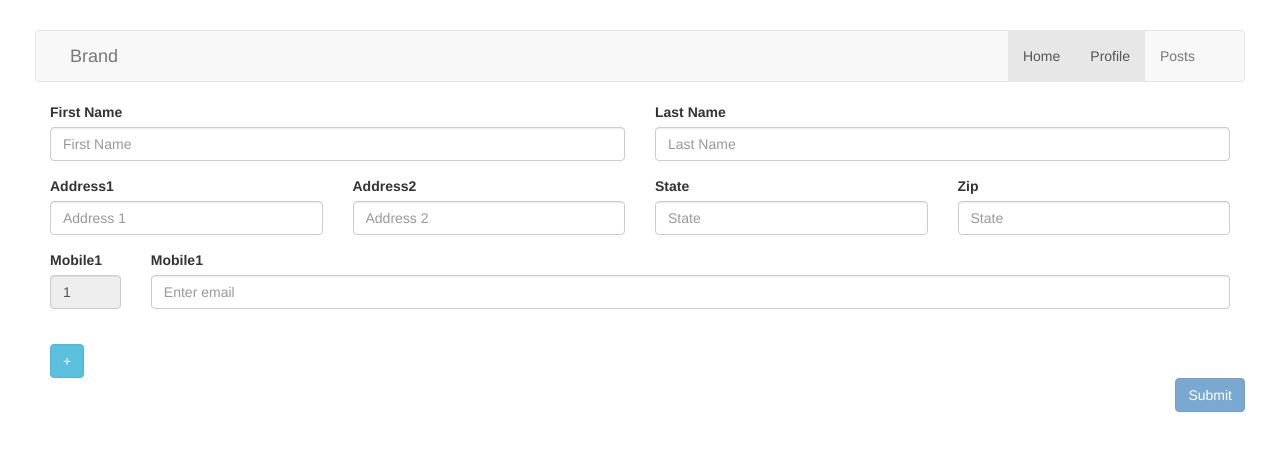
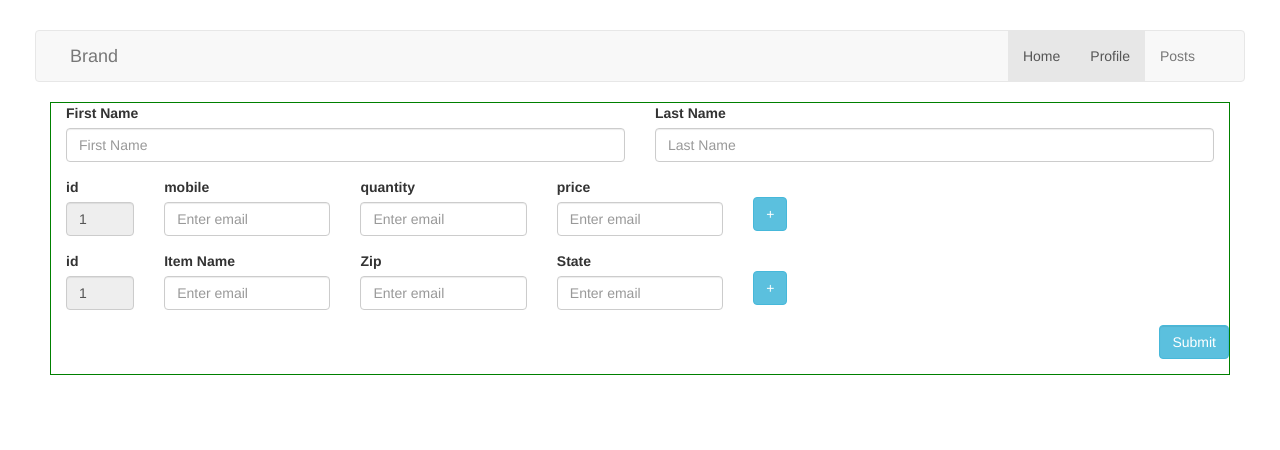
Before and after one commit to parvezmiazy/ng-practice, an Angular app: page /profile in a window 1280 px wide. Shown: the top 450 px of the page. Built offline with nearby package versions, Linux system fonts and the light colour scheme.

Commit message:
Dynamic form added

```diff
--- a/src/app/profile/profile.component.css
+++ b/src/app/profile/profile.component.css
@@ -0,0 +1,19 @@
+body {
+    margin: 0;
+    padding: 0;
+    background-color: #17a2b8;
+    height: 100vh;
+  }
+  #login .container #login-row #login-column #login-box {
+    margin-top: 120px;
+    max-width: 600px;
+    height: 320px;
+    border: 1px solid #9C9C9C;
+    background-color: #EAEAEA;
+  }
+  #login .container #login-row #login-column #login-box #login-form {
+    padding: 20px;
+  }
+  #login .container #login-row #login-column #login-box #login-form #register-link {
+    margin-top: -85px;
+  }
--- a/src/app/profile/profile.component.html
+++ b/src/app/profile/profile.component.html
@@ -1,6 +1,9 @@
-<form [formGroup]="userProfileForm" (ngSubmit)="onSubmit()">
+<div class="container-fluid ">
+<div class="row justify-content-center">
+<div class="col-md-12">
+    <form [formGroup]="userProfileForm" (ngSubmit)="onSubmit()" style="border:1px solid green;">
         <div class="row">
-     <div class="col-lg-12">
+            <div class="col-md-12">
             <div class="col-lg-6">
                 <div class="form-group">
                     <label for="exampleInputEmail1">First Name</label>
@@ -15,7 +18,7 @@
             </div>
         </div>
      </div>
-    <div class="row" formGroupName="address">
+        <!-- <div class="row" formGroupName="address">
 
     <div class="col-md-12">
         <div class="col-lg-3">
@@ -47,32 +50,104 @@
         </div>
     </div>
 
-    </div>
-       <div class="row" formArrayName="mobiles">
-  <div class="col-lg-12">
-    <div *ngFor="let mob of mobiles.controls; let i=index">
+        </div> -->
+
+    <div class="row" formArrayName="quantities">
+        <div  *ngFor="let quantity of userProfileForm.controls.quantities.controls; let i=index" [formGroupName]="i">
+<div class="col-md-12">
+
     <div class="col-lg-1">
         <div class="form-group">
-                <label for="exampleInputEmail1">Mobile1</label>
+            <label for="exampleInputEmail1">id</label>
             <input type="text" value="{{ i+1}}" readonly class="form-control" id="exampleInputEmail1">
             </div>
     </div>
-      <div class="col-lg-11">
+    <div class="col-lg-2">
         <div class="form-group">
-              <label for="exampleInputEmail1">Mobile1</label>
-              <input type="number" [formControlName]="i" class="form-control" id="exampleInputEmail1" aria-describedby="emailHelp" placeholder="Enter email">
+            <label for="exampleInputEmail1">mobile</label>
+            <input type="number" formControlName="mobile" class="form-control" id="exampleInputEmail1" aria-describedby="emailHelp" placeholder="Enter email">
           </div>
+    </div>
+  <div class="col-lg-2">
+    <div class="form-group">
+        <label for="exampleInputEmail1">quantity</label>
+        <input type="number" formControlName="qty" class="form-control" id="exampleInputEmail1" aria-describedby="emailHelp" placeholder="Enter email">
+      </div>
+</div>
+
+  <div class="col-lg-2">
+    <div class="form-group">
+        <label for="exampleInputEmail1">price</label>
+        <input type="number" formControlName="price" class="form-control" id="exampleInputEmail1" aria-describedby="emailHelp" placeholder="Enter email">
       </div>
 </div>
 <div class="col-lg-2">
     <br/>
-          <button type="button" class="btn btn-info m-4" (click)="AddMore()">+</button>
+    <label></label>
+    <button type="button" *ngIf="userProfileForm.controls.quantities.controls.length > 1" (click)="removeQuantity(i)" class="btn btn-danger">
+        X
+        </button>
+        <button type="button" class="btn btn-info" (click)="AddQuantity()">+</button>
+ </div>
+
+
+</div>
+</div>
+    </div>
+    <div class="row" formArrayName="interests">
+        <div  *ngFor="let interest of userProfileForm.controls.interests.controls; let i=index" [formGroupName]="i">
+<div class="col-md-12">
+
+    <div class="col-lg-1">
+        <div class="form-group">
+            <label for="exampleInputEmail1">id</label>
+            <input type="text" value="{{ i+1}}" readonly class="form-control" id="exampleInputEmail1">
+            </div>
+    </div>
+    <div class="col-lg-2">
+        <div class="form-group">
+            <label for="exampleInputEmail1">Item Name</label>
+            <input type="text" formControlName="itemname" class="form-control" id="exampleInputEmail1" aria-describedby="emailHelp" placeholder="Enter email">
+          </div>
+    </div>
+  <div class="col-lg-2">
+    <div class="form-group">
+        <label for="exampleInputEmail1">Zip</label>
+        <input type="number" formControlName="zip" class="form-control" id="exampleInputEmail1" aria-describedby="emailHelp" placeholder="Enter email">
       </div>
 </div>
 
+  <div class="col-lg-2">
+    <div class="form-group">
+        <label for="exampleInputEmail1">State</label>
+        <input type="text" formControlName="state" class="form-control" id="exampleInputEmail1" aria-describedby="emailHelp" placeholder="Enter email">
+      </div>
+</div>
+<div class="col-lg-2">
+    <br/>
+    <label></label>
+    <button type="button" *ngIf="userProfileForm.controls.quantities.controls.length > 1" (click)="removeInterest(i)" class="btn btn-danger">
+        X
+        </button>
+        <button type="button" class="btn btn-info" (click)="AddInterest()">+</button>
  </div>
 
-    <div class="form-group">
-        <button type="submit" [disabled]="!userProfileForm.valid" class="btn btn-primary pull-right">Submit</button>
+
 </div>
+</div>
+    </div>
+
+<div class="row">
+    <div class="col-lg-8"></div>
+<div class="col-lg-4">
+    <div class="form-group pull-right m-4">
+        <button type="submit" class="form-control btn btn-info">Submit</button>
+    </div>
+</div>
+</div>
+
         </form>
+
+</div>
+</div>
+</div>
--- a/src/app/profile/profile.component.ts
+++ b/src/app/profile/profile.component.ts
@@ -1,32 +1,72 @@
 import { Component, OnInit } from "@angular/core";
-import { FormArray, FormBuilder, Validators } from "@angular/forms";
+import { FormArray, FormBuilder, Validators, FormGroup } from "@angular/forms";
 
 @Component({
   selector: "app-profile",
   templateUrl: "./profile.component.html",
   styleUrls: ["./profile.component.css"],
 })
-export class ProfileComponent {
+export class ProfileComponent implements OnInit {
+  userProfileForm: FormGroup;
   constructor(private fb: FormBuilder) {}
 
-  userProfileForm = this.fb.group({
-    firstName: ["", Validators.required],
-    lastName: ["", Validators.required],
-    address: this.fb.group({
-      address1: ["", Validators.required],
-      address2: ["", Validators.required],
-      state: ["", Validators.required],
-      zip: ["", Validators.required],
-    }),
-    mobiles: this.fb.array([this.fb.control("")]),
-  });
-
-  get mobiles() {
-    return this.userProfileForm.get("mobiles") as FormArray;
+  ngOnInit() {
+    this.userProfileForm = this.fb.group({
+      firstName: ["", Validators.required],
+      lastName: ["", Validators.required],
+      // address: this.fb.group({
+      //   address1: ["", Validators.required],
+      //   address2: ["", Validators.required],
+      //   state: ["", Validators.required],
+      //   zip: ["", Validators.required],
+      // }),
+      quantities: this.fb.array([this.initQuantity()]),
+      interests: this.fb.array([this.initInterest()]),
+      //mobiles: this.fb.array([this.fb.control("")]),
+    });
   }
 
-  AddMore() {
-    this.mobiles.push(this.fb.control(""));
+  // get mobiles() {
+  //   return this.userProfileForm.get("mobiles") as FormArray;
+  // }
+
+  quantities(): FormArray {
+    return this.userProfileForm.get("quantities") as FormArray;
+  }
+
+  interests(): FormArray {
+    return this.userProfileForm.get("interests") as FormArray;
+  }
+
+  initQuantity() {
+    return this.fb.group({
+      mobile: ["", Validators.required],
+      qty: ["", Validators.required],
+      price: ["", Validators.required],
+    });
+  }
+
+  initInterest() {
+    return this.fb.group({
+      itemname: ["", Validators.required],
+      zip: ["", Validators.required],
+      state: ["", Validators.required],
+    });
+  }
+
+  AddQuantity() {
+    this.quantities().push(this.initQuantity());
+  }
+
+  AddInterest() {
+    this.interests().push(this.initInterest());
+  }
+
+  removeQuantity(i: number) {
+    this.quantities().removeAt(i);
+  }
+  removeInterest(i: number) {
+    this.interests().removeAt(i);
   }
 
   onSubmit() {
```
Also changed, not shown: src/app/profile/profile2.component.html (added, +29 -0 lines). Lines whose indentation alone changed are shown as unchanged.
